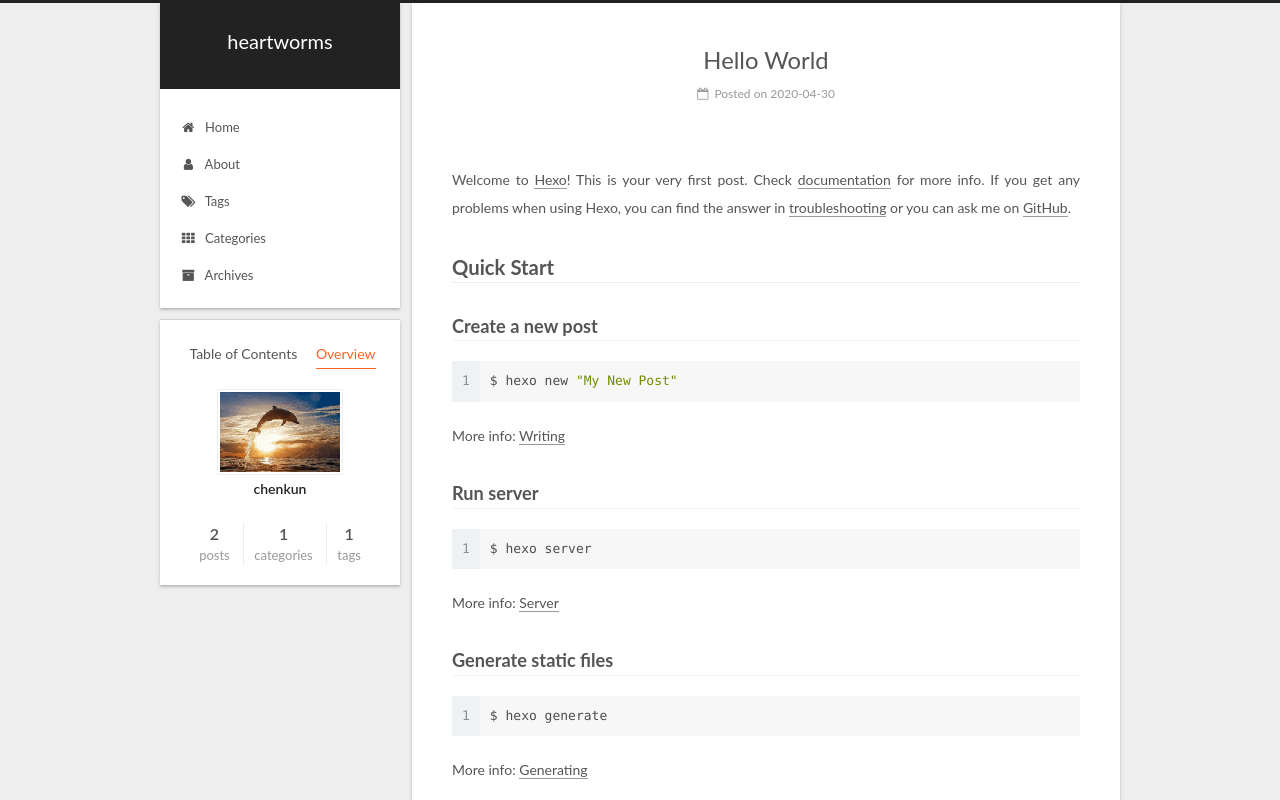
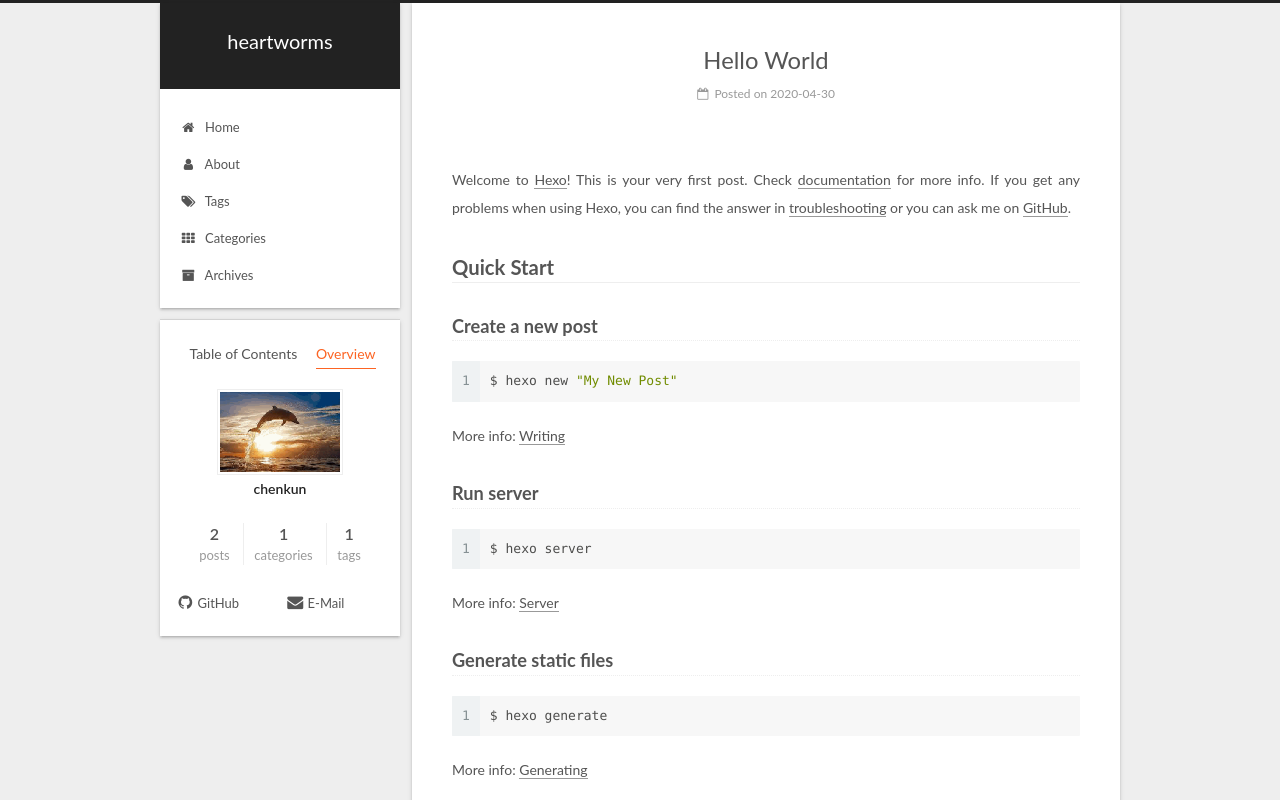
Before and after one commit to chenkun456/github_chenkun.github.io, a plain HTML site: page 2020/04/30/hello-world/index.html in a window 1280 px wide. Both pictures are taken after a click on the item "Overview". Shown: the top 800 px of the page. Drawn offline with Linux system fonts and the light colour scheme.

Commit message:
Site updated: 2020-05-01 12:34:18

```diff
--- a/2020/04/30/hello-world/index.html
+++ b/2020/04/30/hello-world/index.html
@@ -487,6 +487,22 @@
 
 
 
+            <div class="links-of-author motion-element">
+
+                  <span class="links-of-author-item">
+                    <a href="https://github.com/heartworms" target="_blank" title="GitHub">
+
+                        <i class="fa fa-fw fa-github"></i>GitHub</a>
+                  </span>
+
+                  <span class="links-of-author-item">
+                    <a href="mailto:ckun8073@gmail.com" target="_blank" title="E-Mail">
+
+                        <i class="fa fa-fw fa-envelope"></i>E-Mail</a>
+                  </span>
+
+            </div>
+
 
 
 
--- a/css/main.css
+++ b/css/main.css
@@ -1823,7 +1823,7 @@ pre .javascript .function {
   width: 4px;
   height: 4px;
   border-radius: 50%;
-  background: #40a7b9;
+  background: #d6ff37;
 }
 .links-of-blogroll {
   font-size: 13px;
```
Also changed, not shown: 2020/04/30/poem_001/index.html (+16 -0 lines), archives/2020/04/index.html (+16 -0 lines), archives/2020/index.html (+16 -0 lines), archives/index.html (+16 -0 lines), categories/诗歌/index.html (+16 -0 lines), index.html (+16 -0 lines), tags/poem/index.html (+16 -0 lines).
